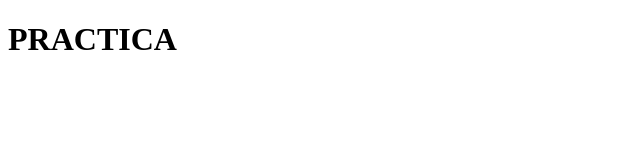
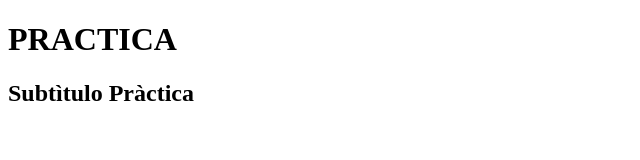
Before and after one commit to david-rivera-s/practica, a plain HTML site: page index.html in a window 1280 px wide. Shown: the whole page, without its empty margins (0-640 px from the left). Drawn offline with Linux system fonts and the light colour scheme.

Commit message:
DR - feat: agregar subtìtulo <h2> en la web

```diff
--- a/index.html
+++ b/index.html
@@ -7,5 +7,6 @@
 </head>
 <body>
     <h1>PRACTICA</h1>
+    <h2>Subtìtulo Pràctica</h2>
 </body>
 </html>
```
